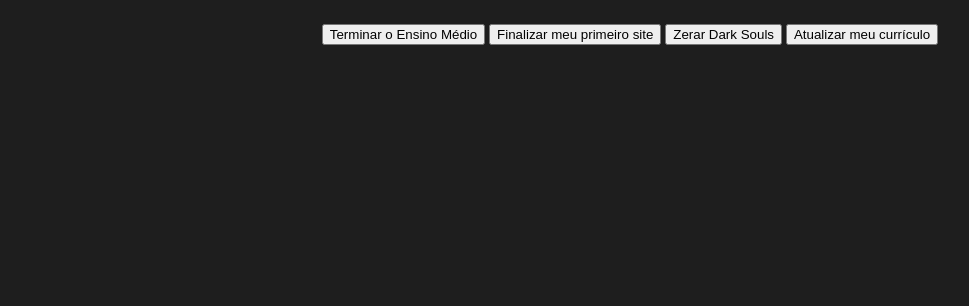
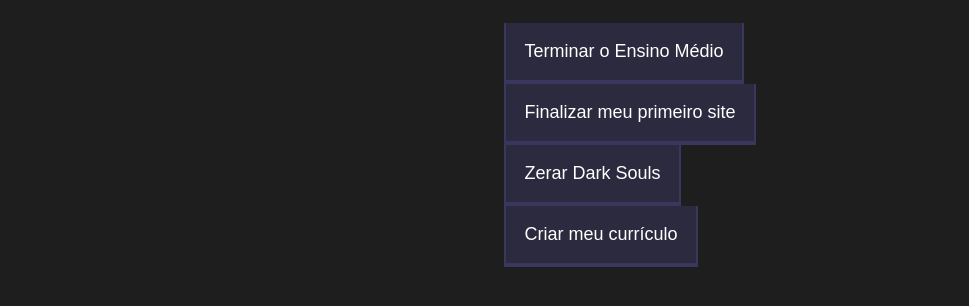
Before and after one commit to JoaoMr18/projeto-1, a plain HTML site: page index.html in a window 1280 px wide. Shown: the part 80-386 px from the top of the page, without its empty margins (10-979 px from the left). Drawn offline with Linux system fonts and the light colour scheme.

Commit message:
Add files via upload

```diff
--- a/index.html
+++ b/index.html
@@ -14,7 +14,7 @@
         <button class="botao">Terminar o Ensino Médio</button>
         <button class="botao">Finalizar meu primeiro site</button>
         <button class="botao">Zerar Dark Souls</button>
-        <button class="botao">Atualizar meu currículo</button>
+        <button class="botao">Criar meu currículo</button>
  </div>
 </section>
 
--- a/style.css
+++ b/style.css
@@ -29,3 +29,22 @@ body {
         width: 100%;
         font-size: 32px;
     }
+
+    .titulo-principal span {
+        color: var(--verde);
+    }
+
+    .botao{
+        font-family: "Crakra Petch", sans-serif;
+        background-color: var(--botao-inativo);
+        color: var(--branco);
+        display: flex;
+        justify-content: center;
+        padding: 1em;
+        font-size: 18px;
+        align-items: center;
+        border-bottom: 4px solid var(--botao-ativo);
+        border-left: 2px solid var(--botao-ativo);
+        border-right: 2px solid var(--botao-ativo);
+        border-top: none;
+    }
```
